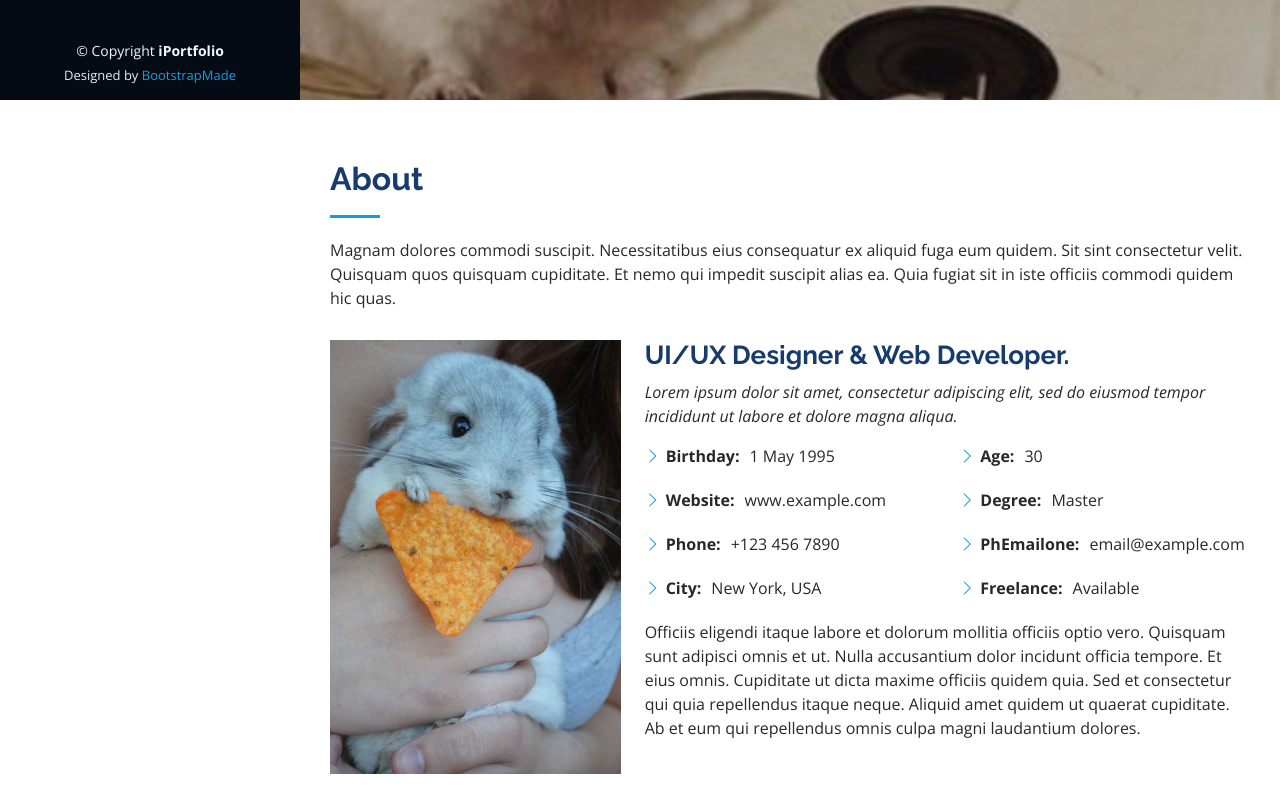
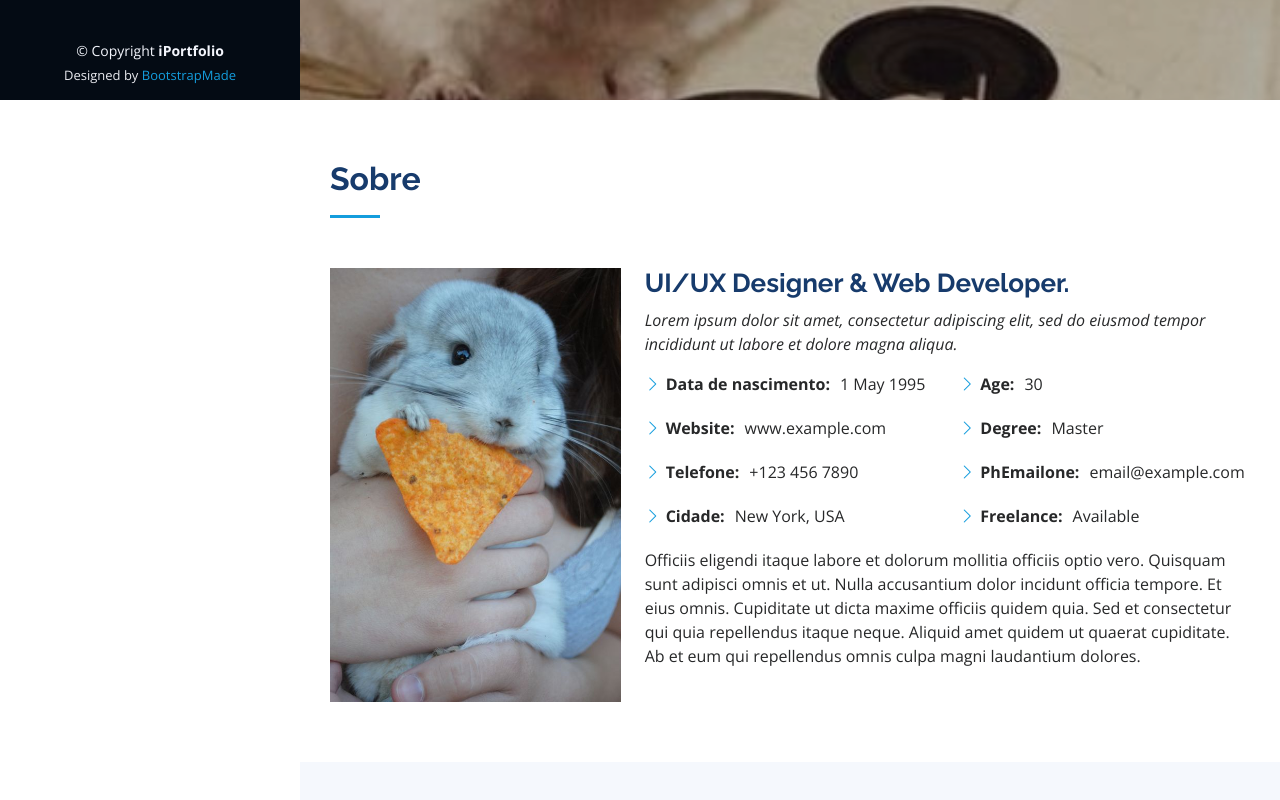
Before and after one commit to ShiraRawr/Portif-lio, a plain HTML site: page index.html in a window 1280 px wide. Shown: the part 700-1500 px from the top of the page. Drawn offline with nearby package versions, Linux system fonts and the light colour scheme.

Commit message:
Atualizacao da seção sobre

```diff
--- a/index.html
+++ b/index.html
@@ -84,8 +84,7 @@
       <div class="container">
 
         <div class="section-title">
-          <h2>About</h2>
-          <p>Magnam dolores commodi suscipit. Necessitatibus eius consequatur ex aliquid fuga eum quidem. Sit sint consectetur velit. Quisquam quos quisquam cupiditate. Et nemo qui impedit suscipit alias ea. Quia fugiat sit in iste officiis commodi quidem hic quas.</p>
+          <h2>Sobre</h2>
         </div>
 
         <div class="row">
@@ -101,10 +100,10 @@
             <div class="row">
               <div class="col-lg-6">
                 <ul>
-                  <li><i class="bi bi-chevron-right"></i> <strong>Birthday:</strong> <span>1 May 1995</span></li>
+                  <li><i class="bi bi-chevron-right"></i> <strong>Data de nascimento:</strong> <span>1 May 1995</span></li>
                   <li><i class="bi bi-chevron-right"></i> <strong>Website:</strong> <span>www.example.com</span></li>
-                  <li><i class="bi bi-chevron-right"></i> <strong>Phone:</strong> <span>+123 456 7890</span></li>
-                  <li><i class="bi bi-chevron-right"></i> <strong>City:</strong> <span>New York, USA</span></li>
+                  <li><i class="bi bi-chevron-right"></i> <strong>Telefone:</strong> <span>+123 456 7890</span></li>
+                  <li><i class="bi bi-chevron-right"></i> <strong>Cidade:</strong> <span>New York, USA</span></li>
                 </ul>
               </div>
               <div class="col-lg-6">
```
